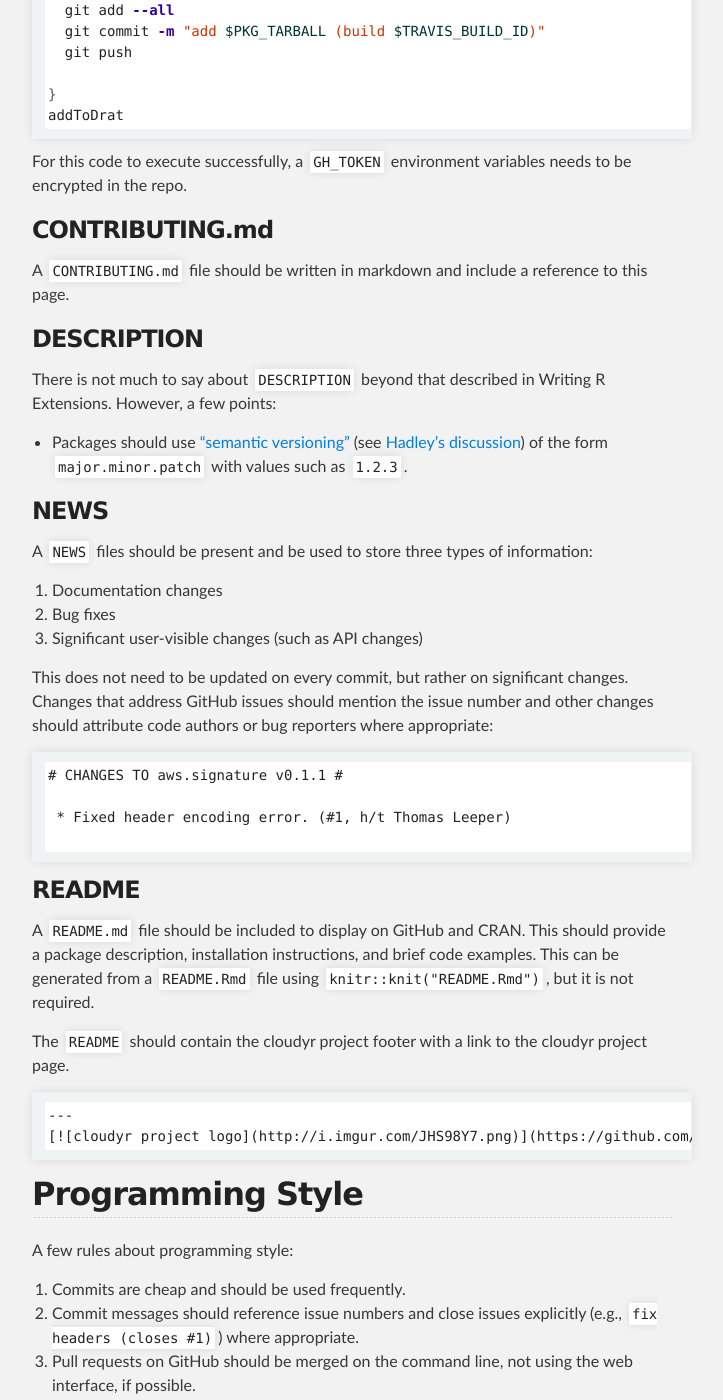
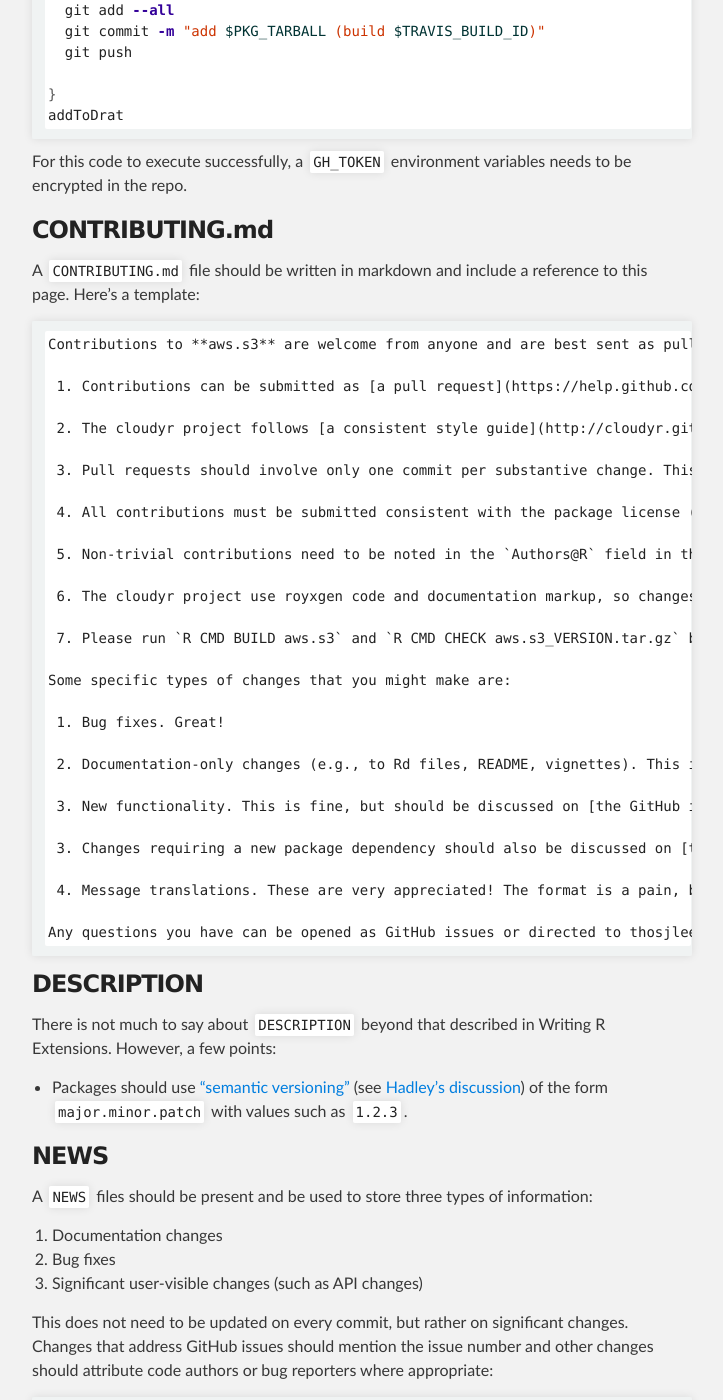
Before and after one commit to cloudyr/cloudyr.github.io, a Jekyll site: the page built from styleguide.md, in a window 1280 px wide and 1400 px high, scrolled down 3806 px. Shown: the whole window, without its empty margins (288-1011 px from the left). Built offline with Jekyll 4.4.1, drawn with Linux system fonts in a browser that asks for light colours.

Commit message:
add CONTRIBUTING template to style guide

````diff
--- a/styleguide.md
+++ b/styleguide.md
@@ -169,7 +169,39 @@ For this code to execute successfully, a `GH_TOKEN` environment variables needs
 
 ### CONTRIBUTING.md ###
 
-A `CONTRIBUTING.md` file should be written in markdown and include a reference to this page.
+A `CONTRIBUTING.md` file should be written in markdown and include a reference to this page. Here's a template:
+
+```
+Contributions to **aws.s3** are welcome from anyone and are best sent as pull requests on [the GitHub repository](https://github.com/cloudyr/aws.s3/). This page provides some instructions to potential contributors about how to add to the package.
+
+ 1. Contributions can be submitted as [a pull request](https://help.github.com/articles/creating-a-pull-request/) on GitHub by forking or cloning the [repo](https://github.com/cloudyr/aws.s3/), making changes and submitting the pull request.
+
+ 2. The cloudyr project follows [a consistent style guide](http://cloudyr.github.io/styleguide/index.html) across all of its packages. Please refer to this when editing package code.
+
+ 3. Pull requests should involve only one commit per substantive change. This means if you change multiple files (e.g., code and documentation), these changes should be committed together. If you don't know how to do this (e.g., you are making changes in the GitHub web interface) just submit anyway and the maintainer will clean things up.
+
+ 4. All contributions must be submitted consistent with the package license ([GPL-2](http://www.gnu.org/licenses/old-licenses/gpl-2.0.en.html)).
+
+ 5. Non-trivial contributions need to be noted in the `Authors@R` field in the [DESCRIPTION](https://github.com/cloudyr/aws.s3/blob/master/DESCRIPTION). Just follow the format of the existing entries to add your name (and, optionally, email address). Substantial contributions should also be noted in [`inst/CITATION`](https://github.com/cloudyr/aws.s3/blob/master/inst/CITATION).
+
+ 6. The cloudyr project use royxgen code and documentation markup, so changes should be made to roxygen comments in the source code `.R` files. If changes are made, roxygen needs to be run. The easiest way to do this is a command line call to: `Rscript -e devtools::document()`. Please resolve any roxygen errors before submitting a pull request.
+
+ 7. Please run `R CMD BUILD aws.s3` and `R CMD CHECK aws.s3_VERSION.tar.gz` before submitting the pull request to check for any errors.
+
+Some specific types of changes that you might make are:
+
+ 1. Bug fixes. Great!
+
+ 2. Documentation-only changes (e.g., to Rd files, README, vignettes). This is great! All contributions are welcome.
+
+ 3. New functionality. This is fine, but should be discussed on [the GitHub issues page](https://github.com/cloudyr/aws.s3/issues) before submitting a pull request.
+
+ 3. Changes requiring a new package dependency should also be discussed on [the GitHub issues page](https://github.com/cloudyr/aws.s3/issues) before submitting a pull request.
+
+ 4. Message translations. These are very appreciated! The format is a pain, but if you're doing this I'm assuming you're already familiar with it.
+
+Any questions you have can be opened as GitHub issues or directed to thosjleeper (at) gmail.com.
+```
 
 
 ### DESCRIPTION ###
````
